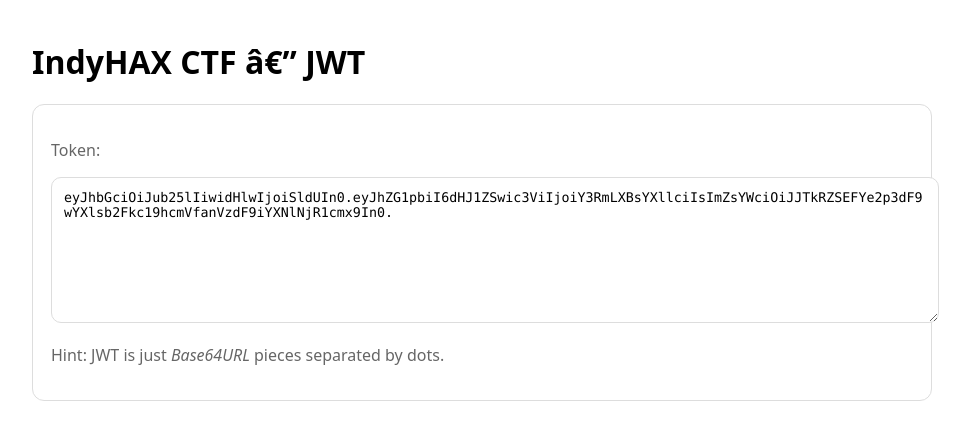
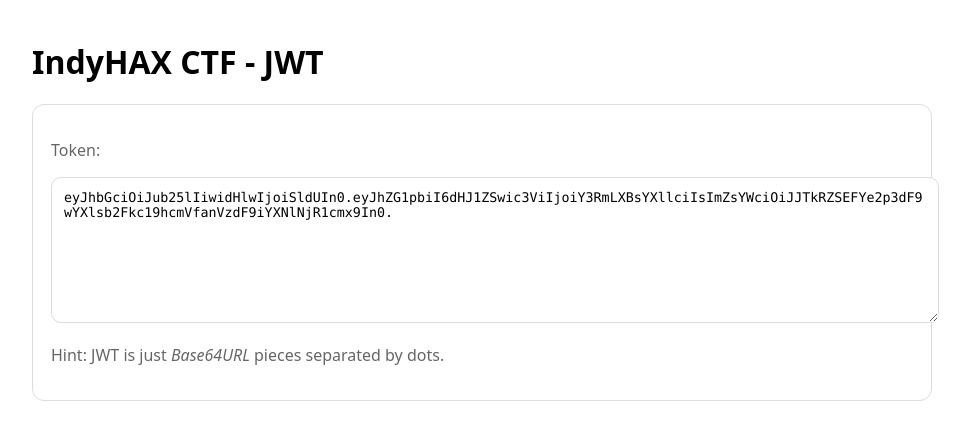
Before and after one commit to indyhax/indyhax-jwt, a plain HTML site: page index.html in a window 1280 px wide. Shown: the whole page, without its empty margins (158-1128 px from the left). Drawn offline with Linux system fonts and the light colour scheme.

Commit message:
Sanitize encoding artifacts / remove dashes

```diff
--- a/index.html
+++ b/index.html
@@ -12,7 +12,7 @@
   </style>
 </head>
 <body>
-  <h1>IndyHAX CTF â€” JWT</h1>
+  <h1>IndyHAX CTF - JWT</h1>
   <div class="card">
     <p class="muted">Token:</p>
     <textarea readonly>eyJhbGciOiJub25lIiwidHlwIjoiSldUIn0.eyJhZG1pbiI6dHJ1ZSwic3ViIjoiY3RmLXBsYXllciIsImZsYWciOiJJTkRZSEFYe2p3dF9wYXlsb2Fkc19hcmVfanVzdF9iYXNlNjR1cmx9In0.</textarea>
```
